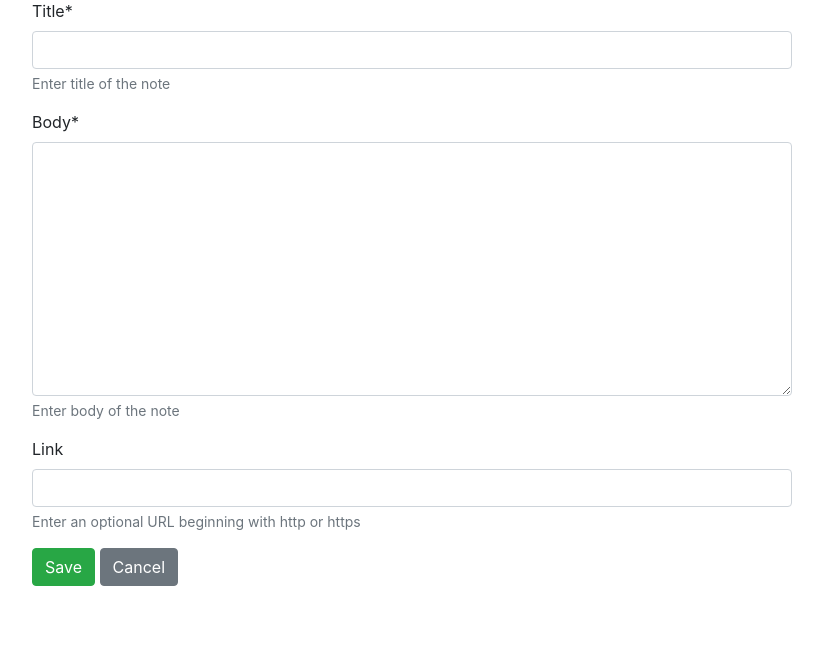
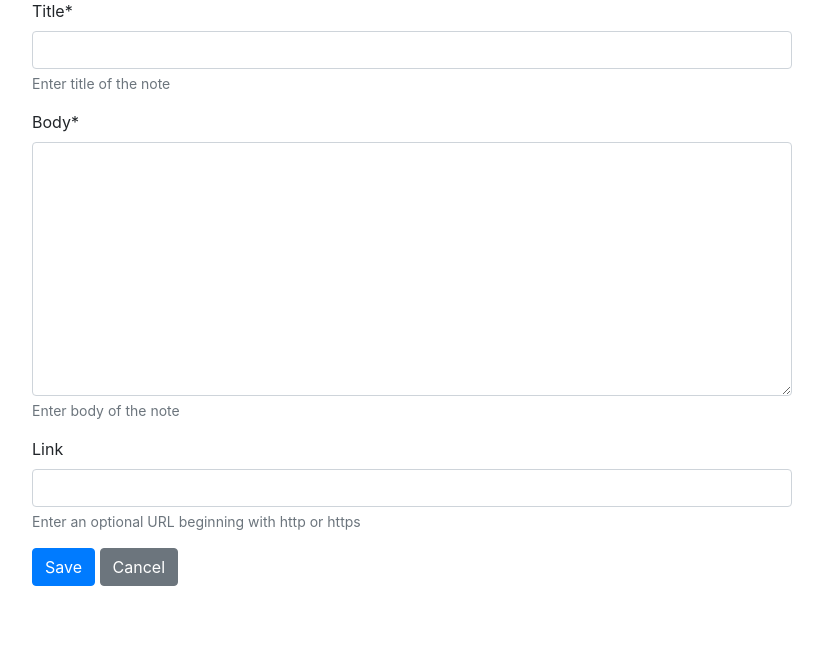
Before and after one commit to nityy/NoteIt, a Django app: page /new/ in a window 1280 px wide. Shown: the part 117-765 px from the top of the page, without its empty margins (228-1051 px from the left). Run offline with Django 4.2, Linux system fonts and the light colour scheme; the visitor is signed in with stand-in values (Sample User, id 1); some libraries are stand-ins or nearby versions.

Commit message:
minor UI change

```diff
--- a/notes/templates/notes/note_new.html
+++ b/notes/templates/notes/note_new.html
@@ -12,7 +12,7 @@
     <table>
         {{ form|crispy }}
     </table>
-    <input type="submit" value="Save" class="btn btn-success">
+    <input type="submit" value="Save" class="btn btn-primary">
     <input type="button" class="btn btn-secondary" value="Cancel"
         onclick="location.href = '{% url 'notes:list' %}'; return false;">
 </form>
```
